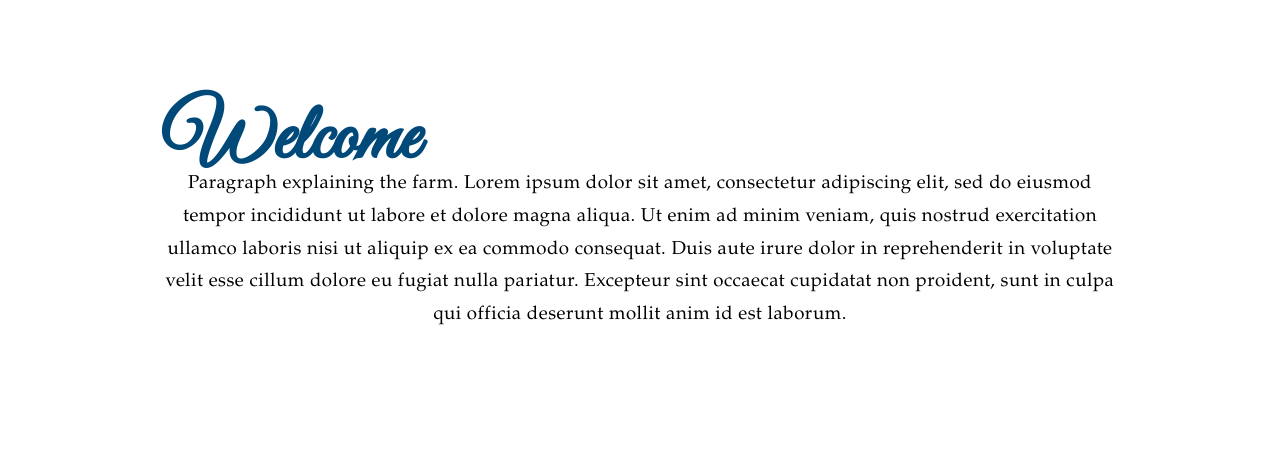
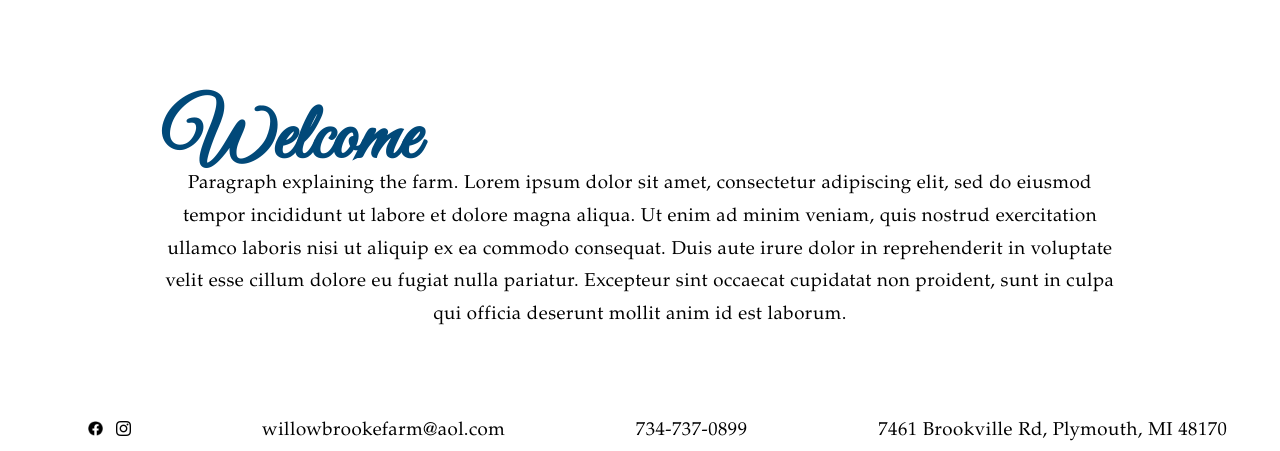
Before and after one commit to flynnmo15/Willowbrooke, a plain HTML site: page index.html in a window 1280 px wide. Shown: the part 533-984 px from the top of the page. Before the commit the page ends 912 px from the top, so only its background shows below. Drawn offline with Linux system fonts and the light colour scheme.

Commit message:
Add footer

```diff
--- a/css/styles.css
+++ b/css/styles.css
@@ -14,6 +14,7 @@
 
  #page_content {
      margin-top: 20px;
+     padding-bottom: 4.5rem;
  }
 
  #header {
@@ -40,7 +41,7 @@
     flex-direction: row;
 }
 
-.stand_alone_paragraph {
+.stand_alone_section {
     margin: 2% 12%;
 }
 
@@ -60,6 +61,22 @@
      border-bottom: 1px solid transparent;
      transition: border-bottom 0.6s linear;
  }
+
+ div.footer {
+    position: absolute;
+    width: 100%;
+    bottom: 0;
+    height: 2.5rem;
+    display: flex;
+    flex-direction: row;
+    justify-content: space-around;
+    align-items: center;
+    font-size: 10pt;
+}
+div.footer img {
+    height: 15px;
+    padding-left: 10px;
+}
 
  a {
      text-decoration: none;
--- a/index.html
+++ b/index.html
@@ -1,6 +1,7 @@
 <!doctype html>
 
 <html lang="en">
+
 <head>
     <meta charset="utf-8">
 
@@ -31,11 +32,27 @@
             </div>
         </div>
         <div id="page_content" class="vertical_flex_container">
-            <img src='' id="image_placeholder" alt="Indoor Arena Pano with Willowbrooke Logo Overlay" style="width:100%; height:0; padding: 15% 0%;"/>
-            <div class="stand_alone_paragraph">
+            <img src='' id="image_placeholder" alt="Indoor Arena Pano with Willowbrooke Logo Overlay"
+                style="width:100%; height:0; padding: 15% 0%;" />
+            <div class="stand_alone_section">
                 <h2>Welcome</h2>
-                <p>Paragraph explaining the farm. Lorem ipsum dolor sit amet, consectetur adipiscing elit, sed do eiusmod tempor incididunt ut labore et dolore magna aliqua. Ut enim ad minim veniam, quis nostrud exercitation ullamco laboris nisi ut aliquip ex ea commodo consequat. Duis aute irure dolor in reprehenderit in voluptate velit esse cillum dolore eu fugiat nulla pariatur. Excepteur sint occaecat cupidatat non proident, sunt in culpa qui officia deserunt mollit anim id est laborum.</p>
+                <p>Paragraph explaining the farm. Lorem ipsum dolor sit amet, consectetur adipiscing elit, sed do
+                    eiusmod tempor incididunt ut labore et dolore magna aliqua. Ut enim ad minim veniam, quis nostrud
+                    exercitation ullamco laboris nisi ut aliquip ex ea commodo consequat. Duis aute irure dolor in
+                    reprehenderit in voluptate velit esse cillum dolore eu fugiat nulla pariatur. Excepteur sint
+                    occaecat cupidatat non proident, sunt in culpa qui officia deserunt mollit anim id est laborum.</p>
             </div>
+        </div>
+        <div class='footer'>
+            <div>
+                <a href='https://www.facebook.com/Willowbrooke-Farm-308437426457' target=_blank><img
+                        src='images/f_logo_RGB-Black_72.png' alt='Link to Facebook page' /></a>
+                <a href='https://www.instagram.com/willowbrookefarm' target=_blank><img
+                        src='images/sm-icons-instagram-glyph-logo.png' alt='Link to Instagram profile' /></a>
+            </div>
+            <p>willowbrookefarm@aol.com</p>
+            <p>734-737-0899</p>
+            <p>7461 Brookville Rd, Plymouth, MI 48170</p>
         </div>
     </div>
 </body>
```
Also changed, not shown: images/f_logo_RGB-Black_72.png (added), images/sm-icons-instagram-glyph-logo.png (added). Lines whose indentation alone changed are shown as unchanged.
